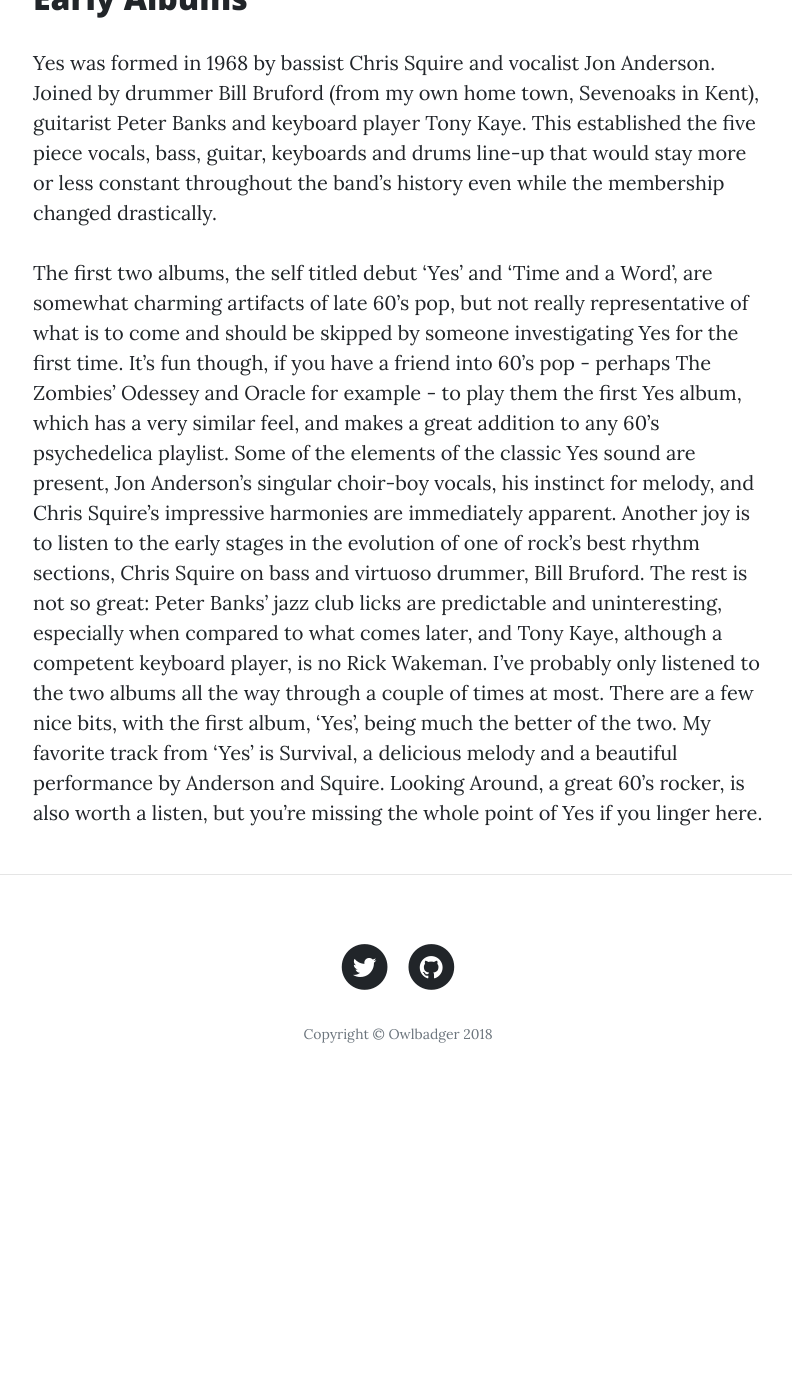
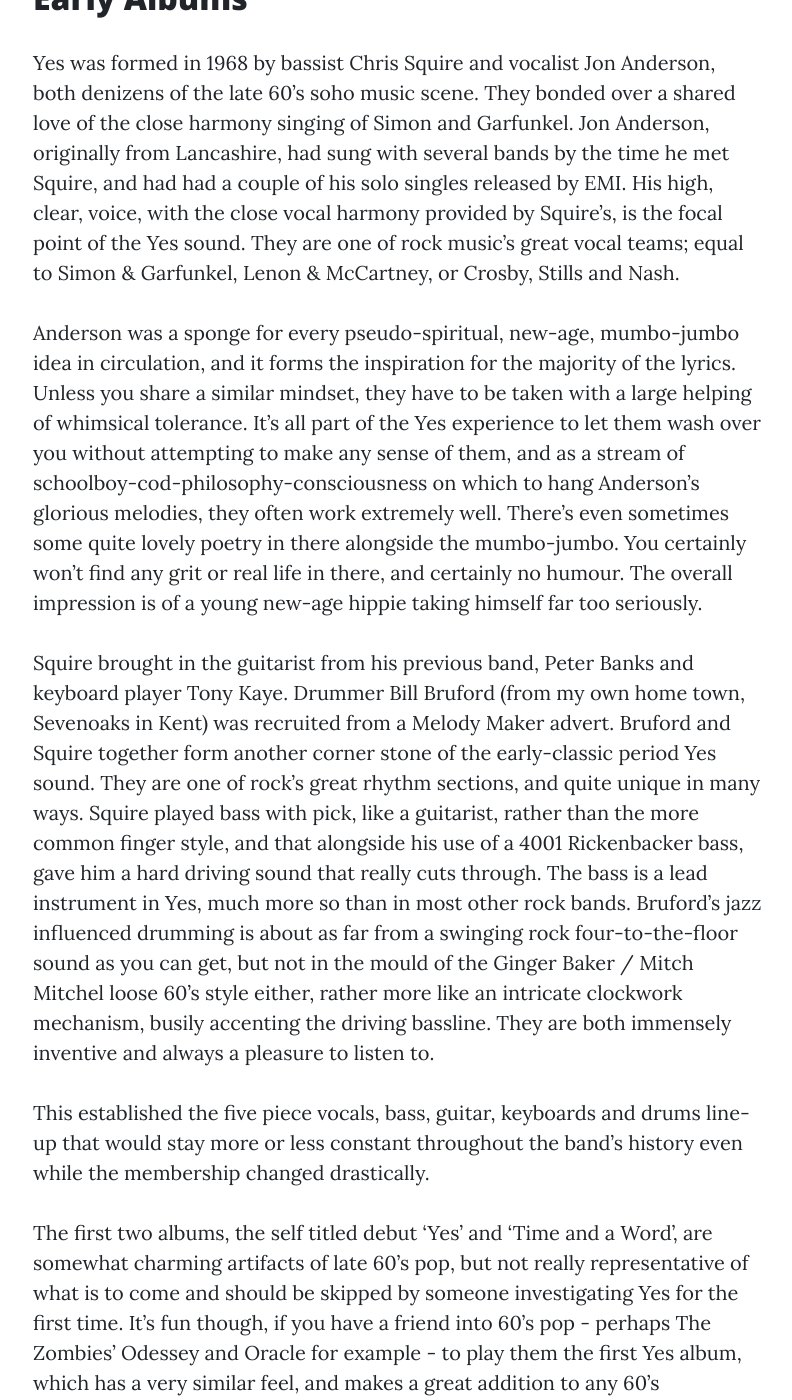
Before and after one commit to mikehadlow/owlbadger, a Jekyll site: the page built from docs/_posts/2019-10-19-yes-1.md, in a window 1280 px wide and 1400 px high, scrolled down 2049 px. Shown: the whole window, without its empty margins (242-1034 px from the left). Built offline with Jekyll 4.4.1, drawn with Linux system fonts in a browser that asks for light colours; before the commit the page ends 3159 px from its top, so only the background shows below that; some of the changed text lies outside the part shown.

Commit message:
Update 2019-10-19-yes-1.md

```diff
--- a/docs/_posts/2019-10-19-yes-1.md
+++ b/docs/_posts/2019-10-19-yes-1.md
@@ -14,6 +14,12 @@
 
 ## Early Albums
 
-Yes was formed in 1968 by bassist Chris Squire and vocalist Jon Anderson. Joined by drummer Bill Bruford (from my own home town, Sevenoaks in Kent), guitarist Peter Banks and keyboard player Tony Kaye. This established the five piece vocals, bass, guitar, keyboards and drums line-up that would stay more or less constant throughout the band’s history even while the membership changed drastically.
+Yes was formed in 1968 by bassist Chris Squire and vocalist Jon Anderson, both denizens of the late 60’s soho music scene. They bonded over a shared love of the close harmony singing of Simon and Garfunkel. Jon Anderson, originally from Lancashire, had sung with several bands by the time he met Squire, and had had a couple of his solo singles released by EMI. His high, clear, voice, with the close vocal harmony provided by Squire’s, is the focal point of the Yes sound. They are one of rock music’s great vocal teams; equal to Simon & Garfunkel, Lenon & McCartney, or Crosby, Stills and Nash.
 
-The first two albums, the self titled debut ‘Yes’ and ‘Time and a Word’, are somewhat charming artifacts of late 60’s pop, but not really representative of what is to come and should be skipped by someone investigating Yes for the first time. It’s fun though, if you have a friend into 60’s pop - perhaps The Zombies’ Odessey and Oracle for example - to play them the first Yes album, which has a very similar feel, and makes a great addition to any 60’s psychedelica playlist. Some of the elements of the classic Yes sound are present, Jon Anderson’s singular choir-boy vocals, his instinct for melody, and Chris Squire’s impressive harmonies are immediately apparent. Another joy is to listen to the early stages in the evolution of one of rock’s best rhythm sections, Chris Squire on bass and virtuoso drummer, Bill Bruford. The rest is not so great: Peter Banks’ jazz club licks are predictable and uninteresting, especially when compared to what comes later, and Tony Kaye, although a competent keyboard player, is no Rick Wakeman. I’ve probably only listened to the two albums all the way through a couple of times at most. There are a few nice bits, with the first album, ‘Yes’, being much the better of the two. My favorite track from ‘Yes’ is Survival, a delicious melody and a beautiful performance by Anderson and Squire. Looking Around, a great 60’s rocker, is also worth a listen, but you’re missing the whole point of Yes if you linger here.
+Anderson was a sponge for every pseudo-spiritual, new-age, mumbo-jumbo idea in circulation, and it forms the inspiration for the majority of the lyrics. Unless you share a similar mindset, they have to be taken with a large helping of whimsical tolerance. It’s all part of the Yes experience to let them wash over you without attempting to make any sense of them, and as a stream of schoolboy-cod-philosophy-consciousness on which to hang Anderson’s glorious melodies, they often work extremely well. There’s even sometimes some quite lovely poetry in there alongside the mumbo-jumbo. You certainly won’t find any grit or real life in there, and certainly no humour. The overall impression is of a young new-age hippie taking himself far too seriously.
+
+Squire brought in the guitarist from his previous band, Peter Banks and keyboard player Tony Kaye. Drummer Bill Bruford (from my own home town, Sevenoaks in Kent) was recruited from a Melody Maker advert. Bruford and Squire together form another corner stone of the early-classic period Yes sound. They are one of rock’s great rhythm sections, and quite unique in many ways. Squire played bass with pick, like a guitarist, rather than the more common finger style, and that alongside his use of a 4001 Rickenbacker bass, gave him a hard driving sound that really cuts through. The bass is a lead instrument in Yes, much more so than in most other rock bands. Bruford’s jazz influenced drumming is about as far from a swinging rock four-to-the-floor sound as you can get, but not in the mould of the Ginger Baker / Mitch Mitchel loose 60’s style either, rather more like an intricate clockwork mechanism, busily accenting the driving bassline. They are both immensely inventive and always a pleasure to listen to.
+
+This established the five piece vocals, bass, guitar, keyboards and drums line-up that would stay more or less constant throughout the band’s history even while the membership changed drastically.
+
+The first two albums, the self titled debut ‘Yes’ and ‘Time and a Word’, are somewhat charming artifacts of late 60’s pop, but not really representative of what is to come and should be skipped by someone investigating Yes for the first time. It’s fun though, if you have a friend into 60’s pop - perhaps The Zombies’ Odessey and Oracle for example - to play them the first Yes album, which has a very similar feel, and makes a great addition to any 60’s psychedelica playlist. Some of the elements of the classic Yes sound are present, Jon Anderson’s singular choir-boy vocals, his instinct for melody, and Chris Squire’s impressive harmonies are immediately apparent. Another joy is to listen to the early stages in the evolution of the Squire/Bruford machine. The rest is not so great: Peter Banks’ jazz club licks are predictable and uninteresting, especially when compared to what comes later, and Tony Kaye, although a competent keyboard player, is no Rick Wakeman. I’ve probably only listened to the two albums all the way through a couple of times at most. There are a few nice bits, with the first album, ‘Yes’, being much the better of the two. My favorite track from ‘Yes’ is Survival, a delicious melody and a beautiful performance by Anderson and Squire. Looking Around, a great 60’s rocker, is also worth a listen, but you’re missing the whole point of Yes if you linger here.
```
Also changed, not shown: other parts of docs/_posts/2019-10-19-yes-1.md (+1 -1 lines).
